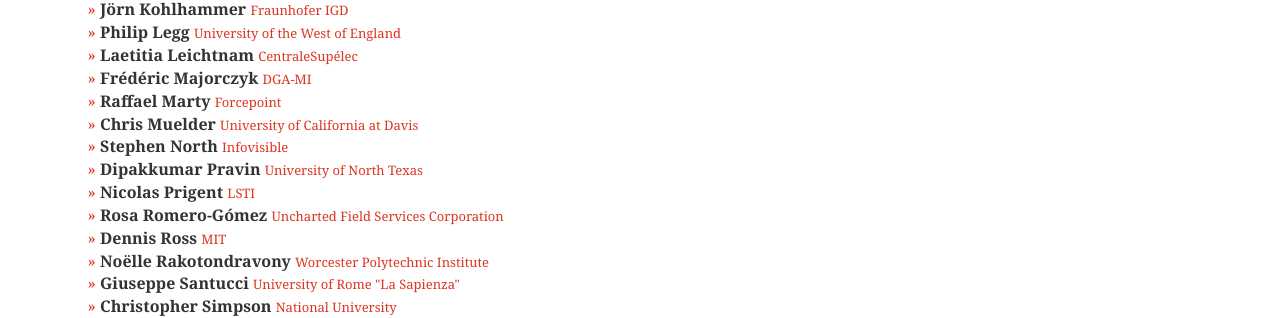
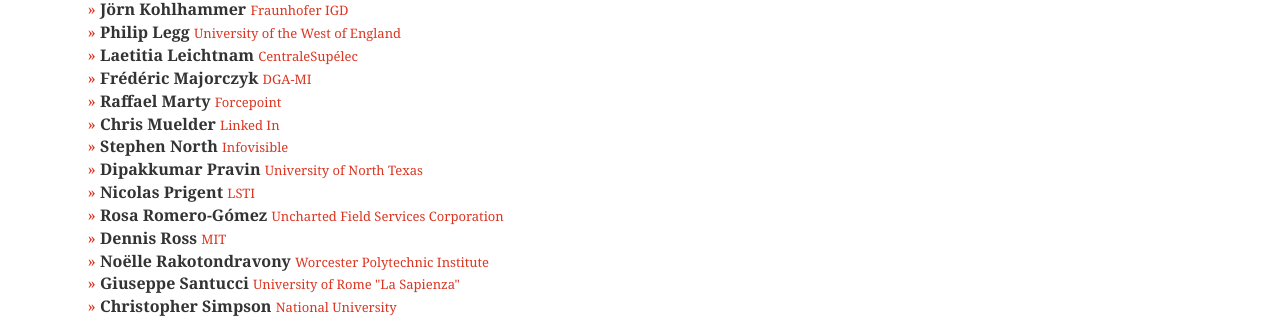
Before and after one commit to vizsec/vizsec.github.io, a Jekyll site: the page built from vizsec2020/index.html, in a window 1280 px wide and 900 px high, scrolled down 5023 px. Shown: the part 144-462 px from the top of the window. Built offline with Jekyll 4.4.1, drawn with Linux system fonts in a browser that asks for light colours; nearby versions of some CDN libraries.

Commit message:
program committee add C. Muelder's affiliation

```diff
--- a/_data/y2020-program_committee.yml
+++ b/_data/y2020-program_committee.yml
@@ -55,7 +55,7 @@
   affiliation: Forcepoint
 
 - name: Chris Muelder
-  affiliation: University of California at Davis
+  affiliation: Linked In
 
 - name: Stephen North
   affiliation: Infovisible
```
